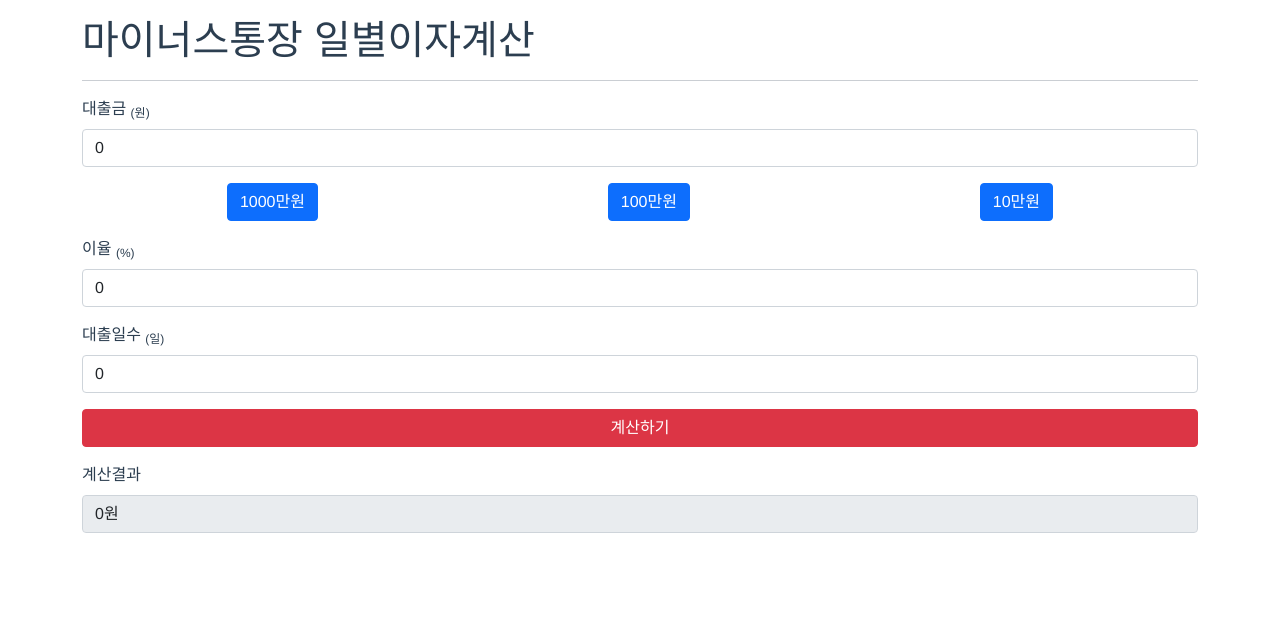
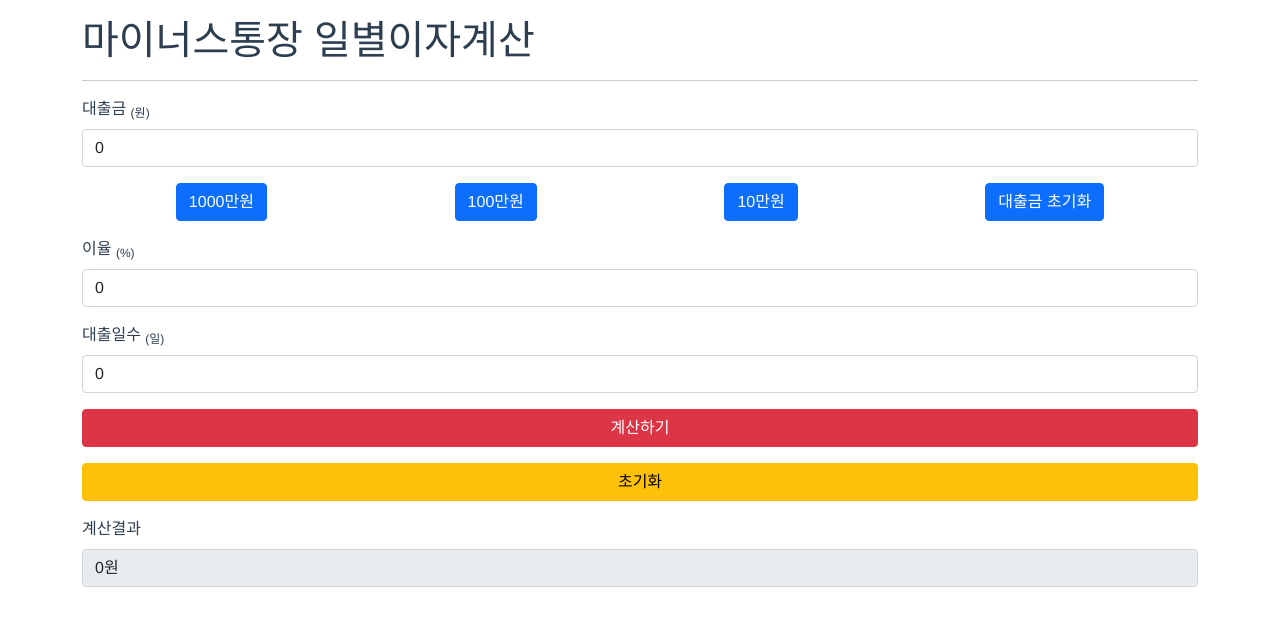
Before and after one commit to shs3832/vue_calc, a Vue app: page / in a window 1280 px wide. Shown: the top 626 px of the page. Built offline with nearby package versions, Linux system fonts and the light colour scheme.

Commit message:
- 초기화 버튼 추가

```diff
--- a/src/App.vue
+++ b/src/App.vue
@@ -36,6 +36,9 @@
           >
             10만원
           </button>
+          <button type="button" @click="resetAmount" class="btn btn-primary">
+            대출금 초기화
+          </button>
         </div>
       </div>
       <div class="mb-3">
@@ -50,6 +53,11 @@
         <div class="d-grid gap-2">
           <button type="button" @click="calculator" class="btn btn-danger">
             계산하기
+          </button>
+        </div>
+        <div class="d-grid gap-2 mt-3">
+          <button type="button" @click="resetAll" class="btn btn-warning">
+            초기화
           </button>
         </div>
       </div>
@@ -111,6 +119,14 @@ export default {
       calc = String(calc);
       this.amount1 = this.setComma(calc);
     },
+    resetAmount() {
+      this.amount1 = "0";
+    },
+    resetAll() {
+      this.amount1 = "0";
+      this.amount2 = "0";
+      this.amount3 = "0";
+    },
     calculator() {
       localStorage.setItem("amount1", this.amount1);
       localStorage.setItem("amount2", this.amount2);
```
